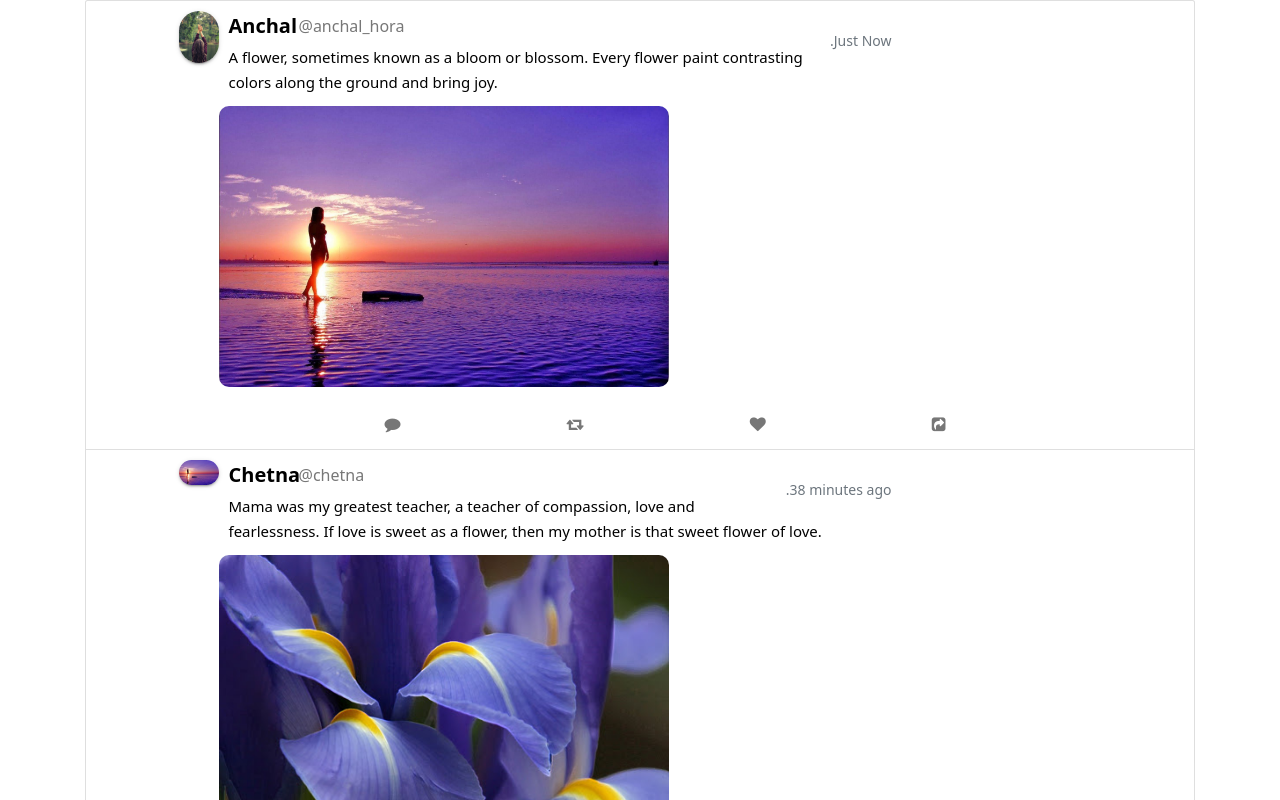
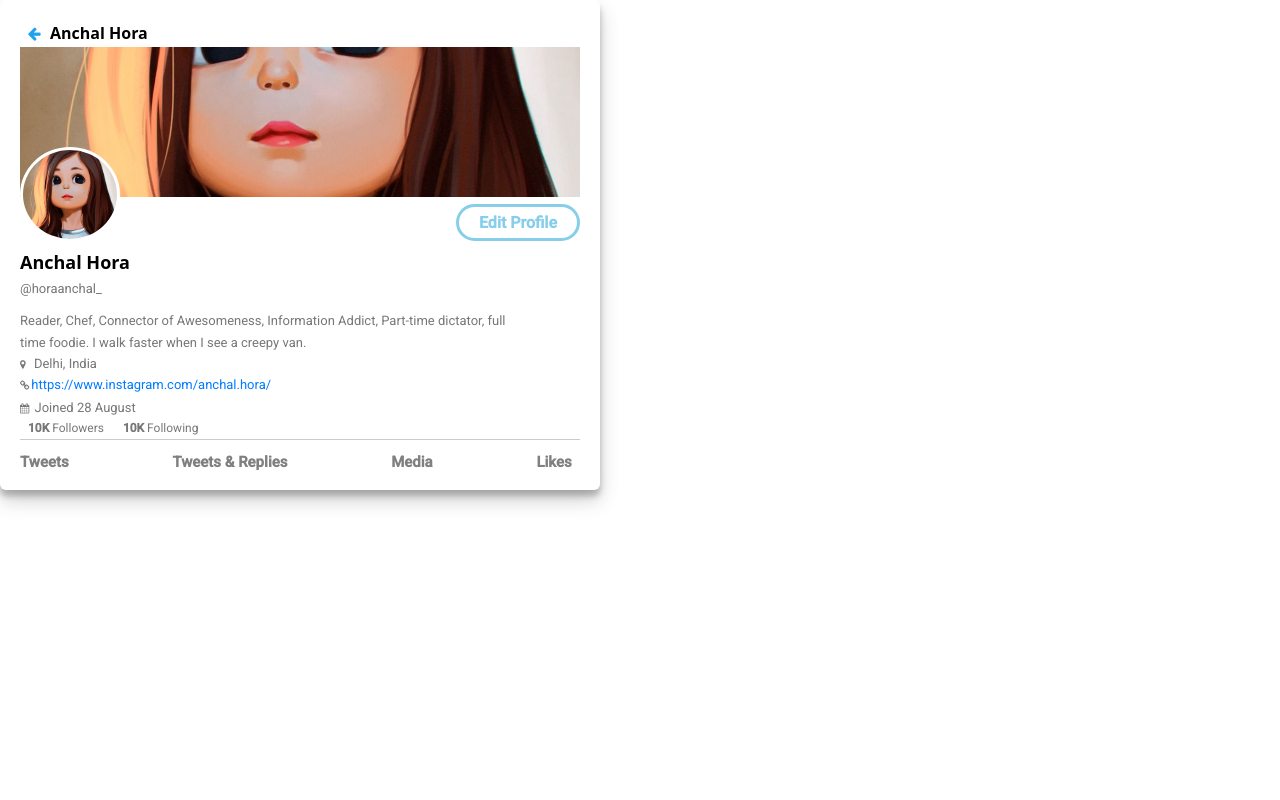
Before and after one commit to nangchetnamaw/twitter-clone, an Angular app in the folder tweet-tweet/: page /profile in a window 1280 px wide. Shown: the top 800 px of the page. Built offline with nearby package versions, Linux system fonts and the light colour scheme.

Commit message:
myprofile UI improved

```diff
--- a/tweet-tweet/src/app/app.component.html
+++ b/tweet-tweet/src/app/app.component.html
@@ -1,2 +1,2 @@
 <!-- <router-outlet></router-outlet> -->
-<app-feed></app-feed>
+<app-myprofile></app-myprofile>
--- a/tweet-tweet/src/app/myprofile/myprofile.component.css
+++ b/tweet-tweet/src/app/myprofile/myprofile.component.css
@@ -83,6 +83,7 @@
     font-family: system-ui, -apple-system, BlinkMacSystemFont, "Segoe UI", Roboto, Ubuntu, "Helvetica Neue", sans-serif;
 }
 
+
 .username{
   font-size: small;
   color: var(grey);
@@ -161,8 +162,15 @@
     padding: 8px;
 }
 .followers{
-    font-size: 15px;
-    font-weight: bold;
-    align-items: center;
+  margin-top: 250px;
+  color:gray;
+  font-weight:bold;
+  transition: all .2s ease-out;
+  font-size: 15px;
+  font-weight: bold;
+}
 
+.followers:hover{
+  background-color:	#B0E0E6;
+  color:#00BFFF;
 }
--- a/tweet-tweet/src/app/myprofile/myprofile.component.html
+++ b/tweet-tweet/src/app/myprofile/myprofile.component.html
@@ -35,16 +35,16 @@
 
         <div class="row-bottom">
             <span class="followers">
-              <a href=#>Tweets</a>
+            Tweets
              </span>
             <span class="followers">
-                <a href=#>Tweets & Replies</a>
+             Tweets & Replies
              </span>
              <span class="followers">
-                <a href=#>Media</a>
+              Media
                </span>
             <span class="followers">
-                <a href=#>Likes</a>
+              Likes
             </span>
           </div>
   </div>
```
